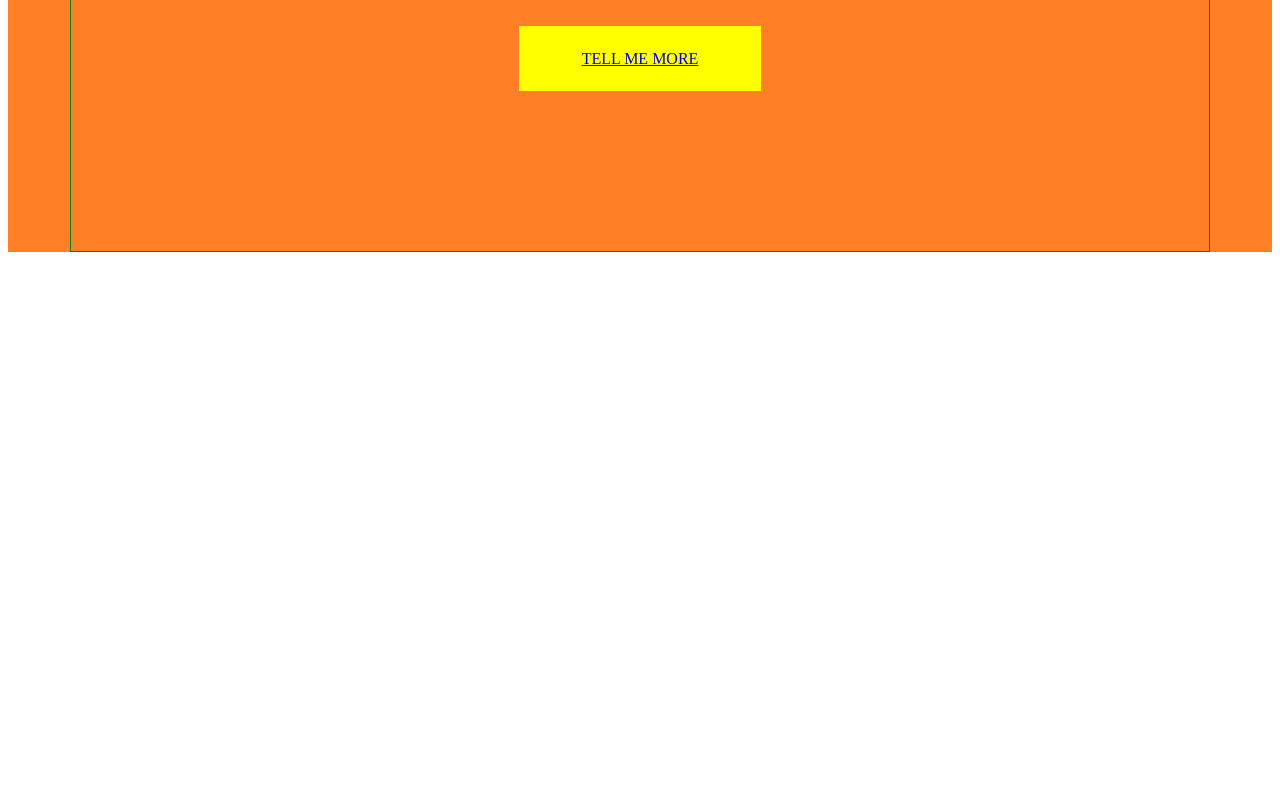
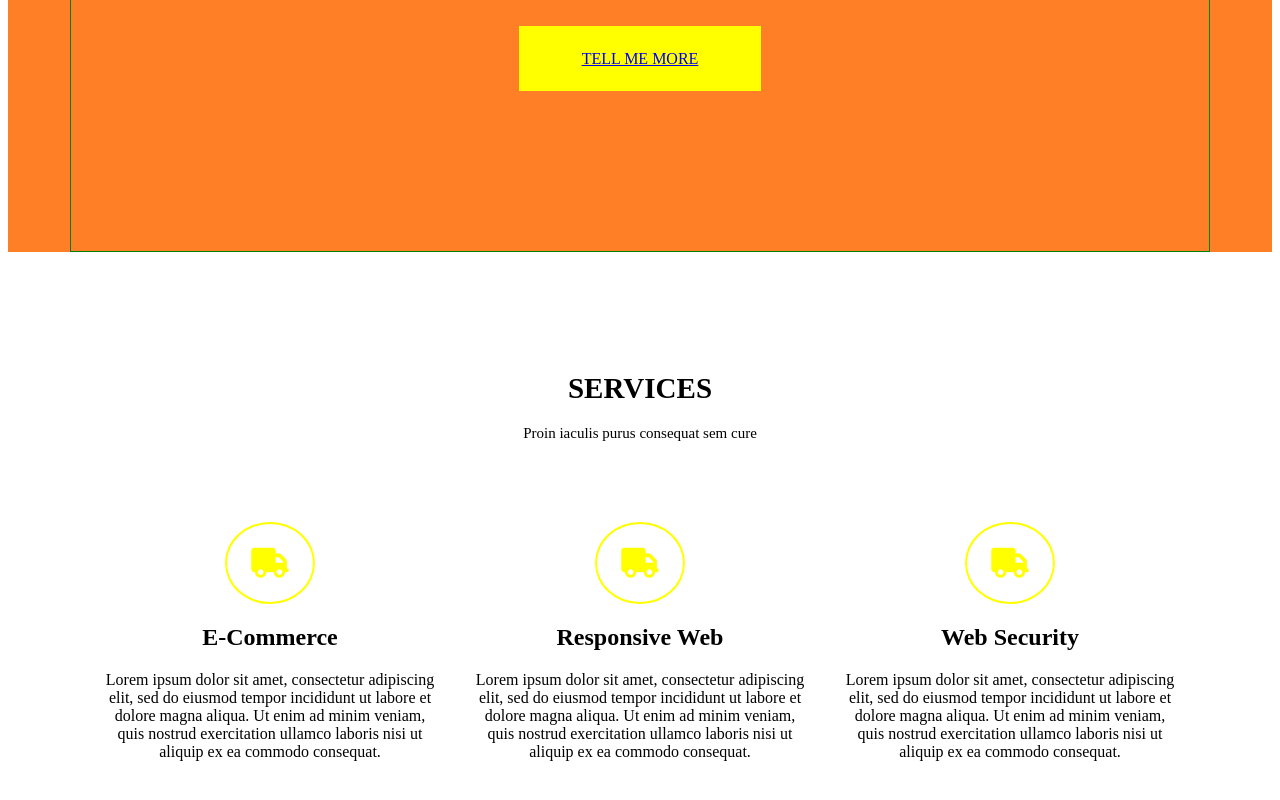
Before and after one commit to Lech2121/Golden, a website: page index.html in a window 1280 px wide. Shown: the part 390-1190 px from the top of the page. Before the commit the page ends 800 px from the top, so only its background shows below. Drawn offline with Linux system fonts and the light colour scheme.

Commit message:
created section named services

```diff
--- a/index.html
+++ b/index.html
@@ -5,6 +5,7 @@
       <title>Golden</title>
       <link rel="stylesheet" href="css/style.css">
       <link rel="stylesheet" href="vendor/bootstrap-grid.css">
+      <link rel="stylesheet" href="https://use.fontawesome.com/releases/v6.0.0/css/all.css">
       <meta name="viewport" content="width=device-width, initial-scale=1.0">
     </head>
     <body>
@@ -37,7 +38,43 @@
                         </div>
                     </div>
                 </div>
-                </header>
+            </header>
         </nav>
+        <section>
+            <div class="container">
+                <div class="container-fluid">
+                    <div class="services">
+                        <h1>SERVICES</h1>
+                        <P>Proin iaculis purus consequat sem cure</P>
+                    </div>
+                    <div class="row services-items">
+                        <div class="col-4 text-center service">
+                            <i class="fa-solid fa-truck"></i>
+                            <h2>E-Commerce</h2>
+                            <p>Lorem ipsum dolor sit amet, consectetur adipiscing elit,
+                                sed do eiusmod tempor incididunt ut labore et dolore magna aliqua.
+                                Ut enim ad minim veniam, quis nostrud exercitation ullamco laboris nisi ut aliquip ex ea commodo consequat.
+                            </p>
+                        </div>
+                        <div class="col-4 text-center service">
+                            <i class="fa-solid fa-truck"></i>
+                            <h2>Responsive Web</h2>
+                            <p>Lorem ipsum dolor sit amet, consectetur adipiscing elit,
+                                sed do eiusmod tempor incididunt ut labore et dolore magna aliqua.
+                                Ut enim ad minim veniam, quis nostrud exercitation ullamco laboris nisi ut aliquip ex ea commodo consequat.
+                            </p>
+                        </div>
+                        <div class="col-4 text-center service">
+                            <i class="fa-solid fa-truck"></i>
+                            <h2>Web Security</h2>
+                            <p>Lorem ipsum dolor sit amet, consectetur adipiscing elit,
+                                sed do eiusmod tempor incididunt ut labore et dolore magna aliqua.
+                                Ut enim ad minim veniam, quis nostrud exercitation ullamco laboris nisi ut aliquip ex ea commodo consequat.
+                            </p>
+                        </div>
+                    </div>
+                </div>
+            </div>
+        </section>
     </body>
 </html>
--- a/sass/style.scss
+++ b/sass/style.scss
@@ -84,3 +84,47 @@ nav li {
     background-color: yellow;
     margin: 30px 0 0 0;
 }
+
+// SERVICES
+
+.services {
+    display: flex;
+    flex-direction: column;
+    justify-content: center;
+    align-items: center;
+}
+
+.services h1 {
+    font-size: 29px;
+    margin: 120px 0 10px 0;
+}
+
+.services p {
+    font-size: 15px;
+    margin: 10px 0 40px 0;
+}
+
+.services-items {
+    margin: 40px 0 120px 0;
+}
+
+// .service {
+//     width: 73px;
+//     height: 73px;
+// }
+
+.service i {
+    padding: 24px;
+    font-size: 30px;
+    color: yellow;
+    border: 2px solid yellow;
+    border-radius: 50%;
+}
+
+.service p {
+    min-width: 87px;
+}
+
+.text-center {
+    text-align: center;
+}
```
Also changed, not shown: css/style.css, 1 other file.
